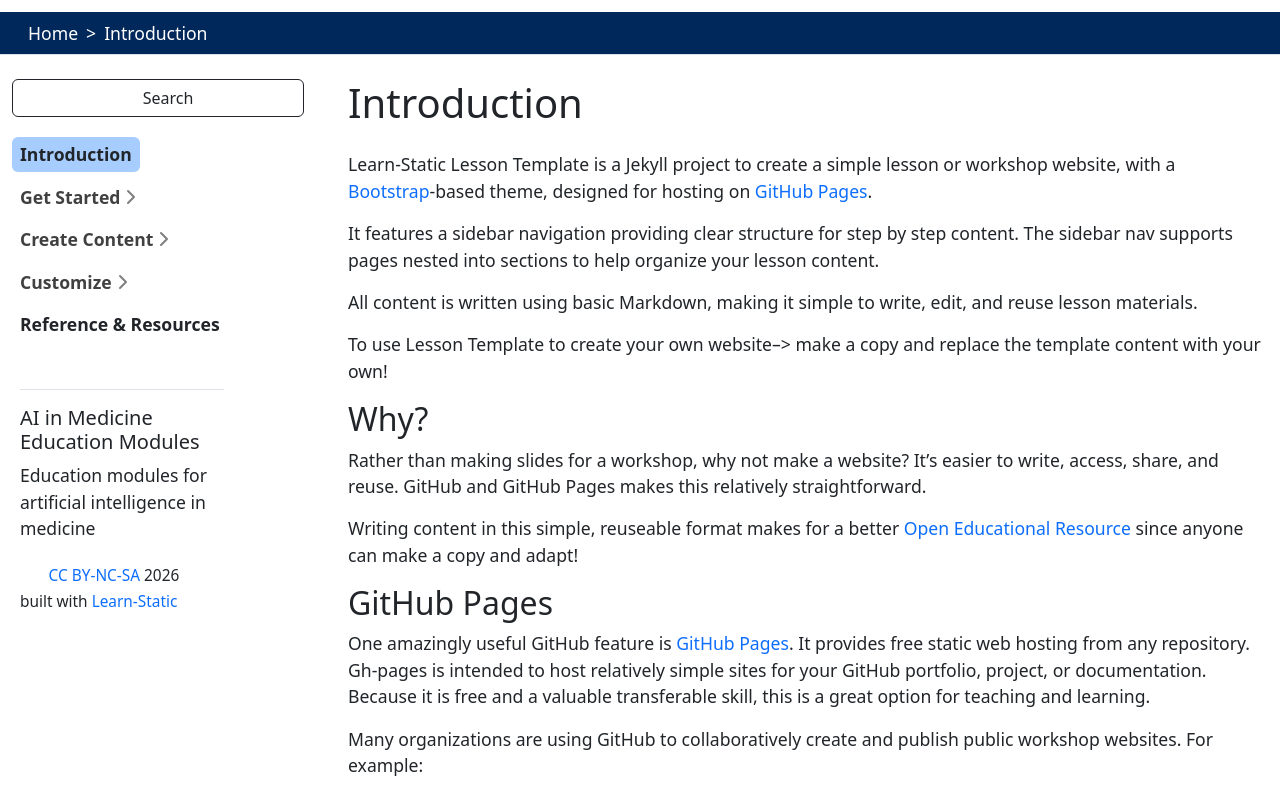
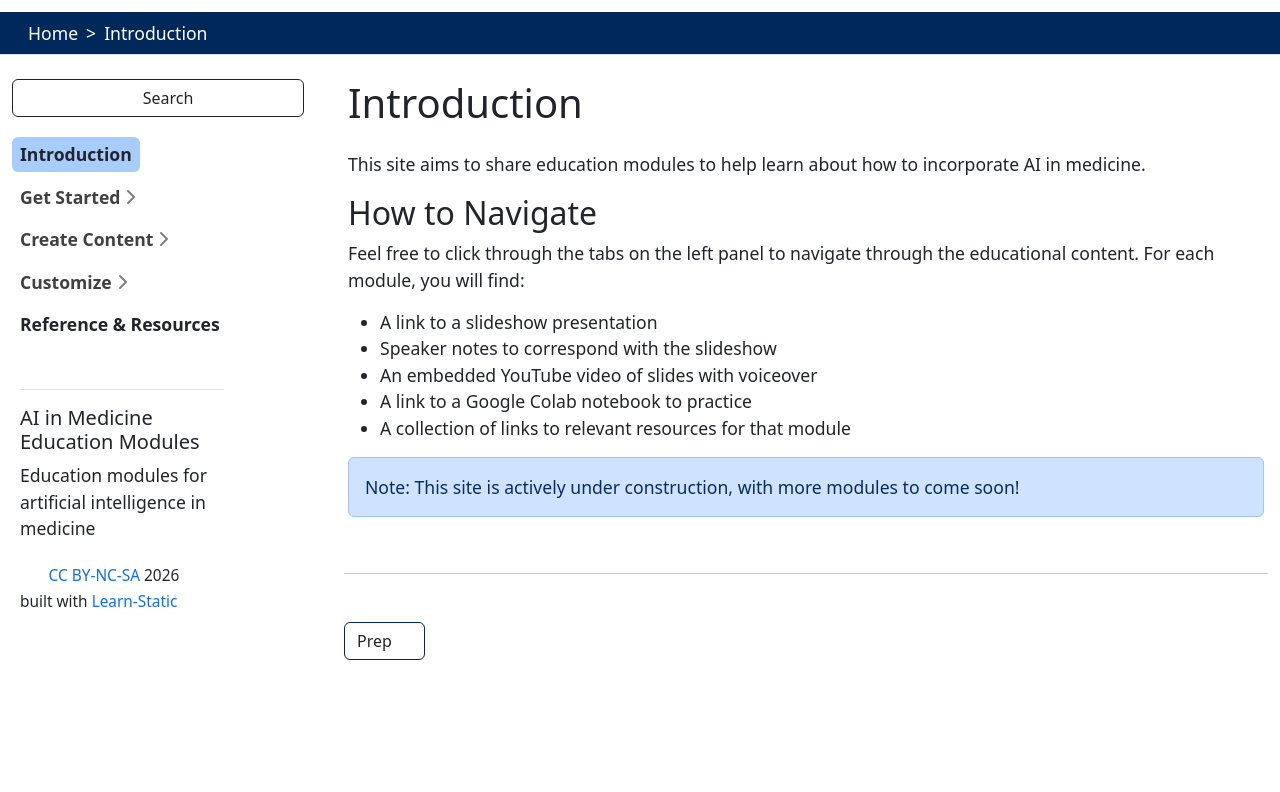
Before and after one commit to samantha-u/T-CAIREM-education-modules, a Jekyll site: the page built from content/intro.md, in a window 1280 px wide and 900 px high, scrolled down 612 px, cut to the strip 108-900 px from the top of the window. Built offline with Jekyll 4.4.1, drawn with Linux system fonts in a browser that asks for light colours; some of the changed text lies outside the part shown.

Commit message:
Update introduction

```diff
--- a/content/intro.md
+++ b/content/intro.md
@@ -3,39 +3,19 @@ nav_order: 1
 title: Introduction
 ---
 
-Learn-Static Lesson Template is a Jekyll project to create a simple lesson or workshop website, with a [Bootstrap](https://getbootstrap.com/)-based theme, designed for hosting on [GitHub Pages](https://pages.github.com/).
+This site aims to share education modules to help learn about how to incorporate AI in medicine.
 
-It features a sidebar navigation providing clear structure for step by step content.
-The sidebar nav supports pages nested into sections to help organize your lesson content.
+## How to Navigate
 
-All content is written using basic Markdown, making it simple to write, edit, and reuse lesson materials.
+Feel free to click through the tabs on the left panel to navigate through the educational content. For each module, you will find:
 
-To use Lesson Template to create your own website--> make a copy and replace the template content with your own!
+- A link to a slideshow presentation
+- Speaker notes to correspond with the slideshow
+- An embedded YouTube video of slides with voiceover
+- A link to a Google Colab notebook to practice
+- A collection of links to relevant resources for that module
 
-## Why?
-
-Rather than making slides for a workshop, why not make a website?
-It's easier to write, access, share, and reuse.
-GitHub and GitHub Pages makes this relatively straightforward.
-
-Writing content in this simple, reuseable format makes for a better [Open Educational Resource](https://en.wikipedia.org/wiki/Open_educational_resources) since anyone can make a copy and adapt!
-
-## GitHub Pages
-
-One amazingly useful GitHub feature is [GitHub Pages](https://guides.github.com/features/pages/).
-It provides free static web hosting from any repository.
-Gh-pages is intended to host relatively simple sites for your GitHub portfolio, project, or documentation.
-Because it is free and a valuable transferable skill, this is a great option for teaching and learning.
-
-Many organizations are using GitHub to collaboratively create and publish public workshop websites.
-For example:
-
-- [Programming Historian](http://programminghistorian.org/)
-- [Software Carpentry](https://software-carpentry.org/), [Data Carpentry](http://www.datacarpentry.org/), [Library Carpentry](https://librarycarpentry.org/)
-- this site!
 
 {% capture text %}Note:
-There are *soft* limits and guidelines for gh-pages usage: sites should be < 1GB, use < 100GB bandwidth per month, and make < 10 builds per hour.
-If your site exceeds these quotas, GitHub will send you a notice asking you to modify the repository.
-All content must follow the [community guidelines](https://help.github.com/articles/github-community-guidelines/), e.g. no violence, obscene sex, or illegal stuff.{% endcapture %}
+This site is actively under construction, with more modules to come soon!{% endcapture %}
 {% include alert.html text=text color=secondary %}
```
